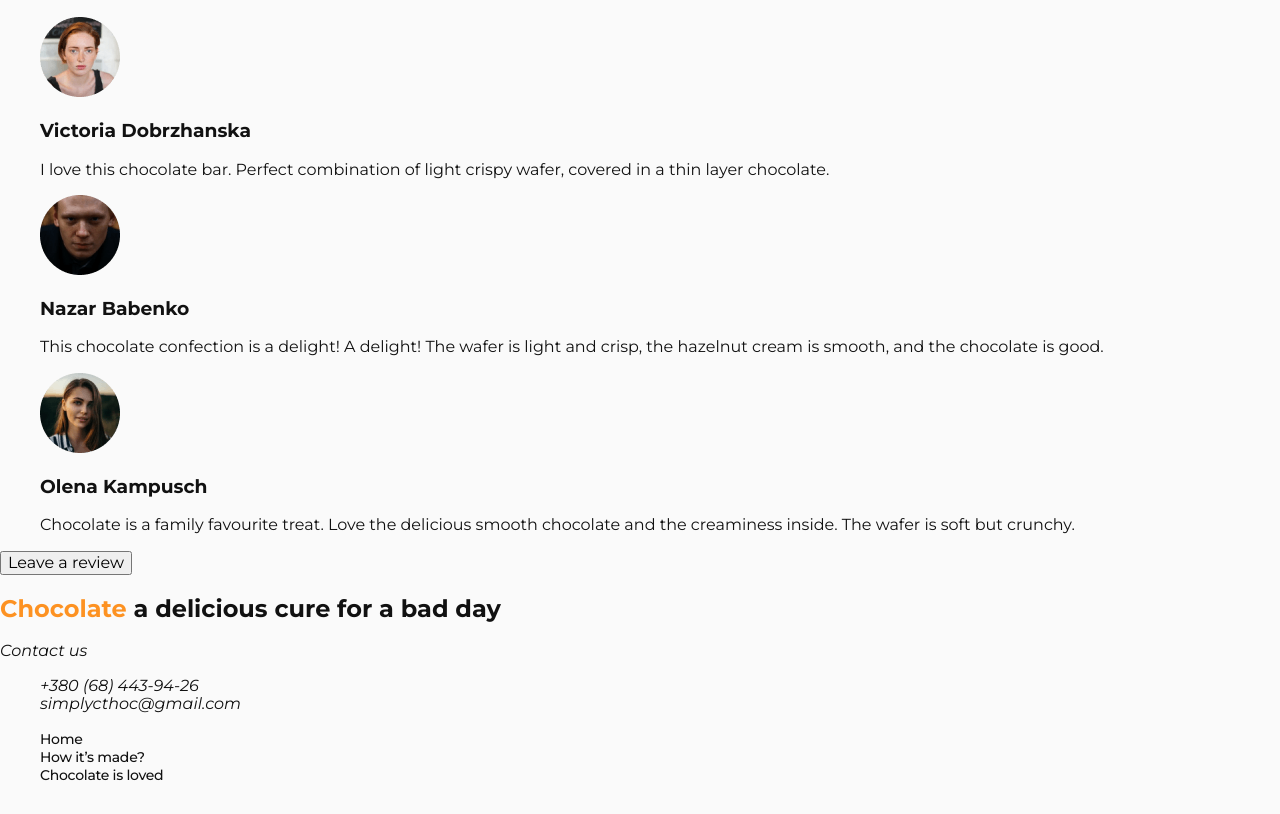
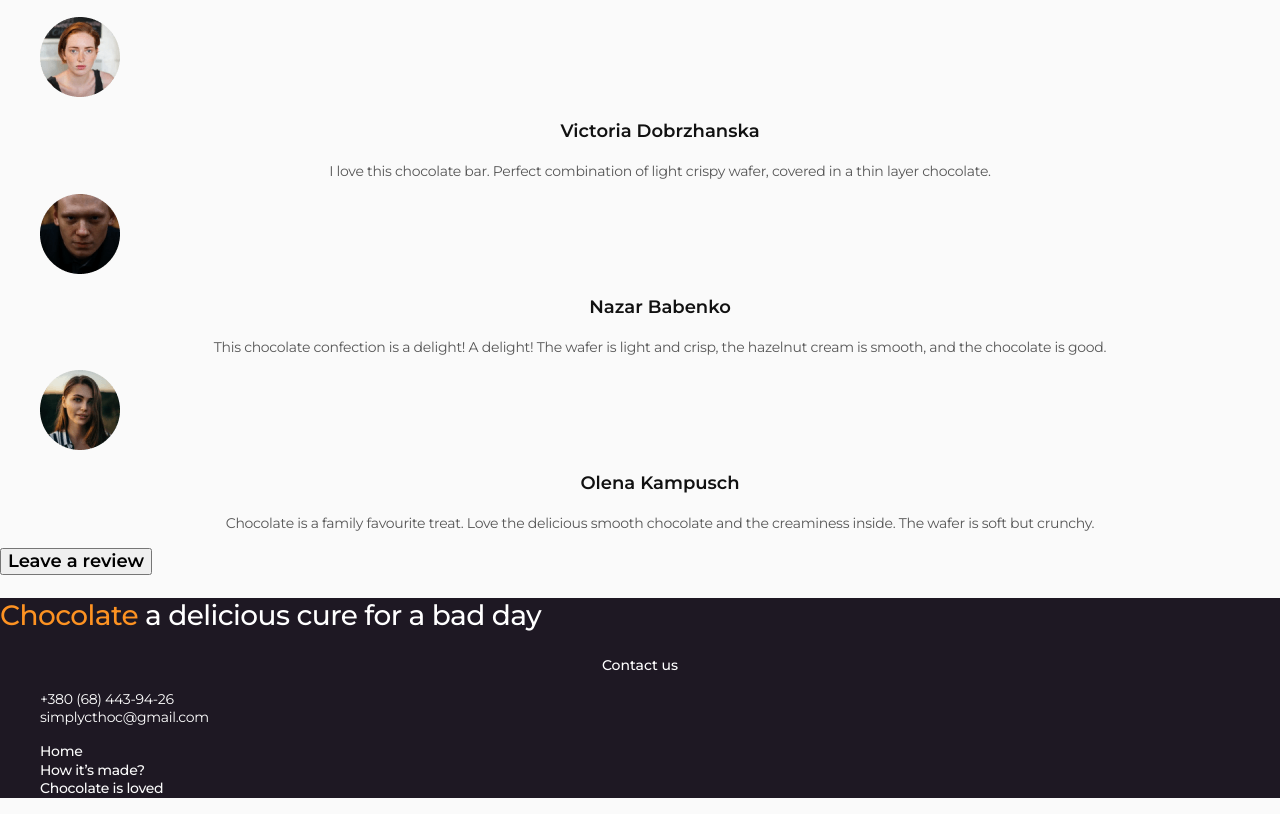
Before and after one commit to SkliarovskaAnastasiia/my-first-project, a plain HTML site: page index.html in a window 1280 px wide. Shown: the part 1546-2360 px from the top of the page. Drawn offline with nearby package versions, Linux system fonts and the light colour scheme.

Commit message:
add changes in css file

```diff
--- a/css/styles.css
+++ b/css/styles.css
@@ -26,7 +26,7 @@ body {
   letter-spacing: -0.03em;
   text-transform: uppercase;
   text-align: center;
-  color: #111;
+  color: #111111;
 }
 
 .accent-color {
@@ -60,7 +60,6 @@ body {
 /* ============= /Header Styles =============*/
 
 /* ============= Hero Styles =============*/
-
 .hero-section {
   background: #1e1823;
 }
@@ -160,3 +159,73 @@ body {
   letter-spacing: -0.02em;
 }
 /* ============= /How-Made Styles =============*/
+
+/* ============= Reviews Styles =============*/
+.reviews-list-title {
+  font-weight: 600;
+  font-size: 18px;
+  line-height: 1.33;
+  text-align: center;
+}
+
+.reviews-list-text {
+  font-size: 14px;
+  line-height: 1.29;
+  letter-spacing: -0.02em;
+  text-align: center;
+  color: rgba(17, 17, 17, 0.7);
+}
+
+.reviews-button {
+  font-weight: 600;
+  font-size: 18px;
+}
+
+.reviews-button:hover,
+.reviews-button:focus {
+  background: #fd9222;
+  color: #ffffff;
+}
+/* ============= /Reviews Styles =============*/
+
+/* ============= Footer Styles =============*/
+.page-footer {
+  background: #1e1823;
+}
+.page-footer-title {
+  font-weight: 500;
+  font-size: 28px;
+  line-height: 1.21429;
+  letter-spacing: -0.02em;
+  color: #ffffff;
+}
+
+.contacts {
+  font-style: normal;
+}
+
+.contacts-text {
+  font-weight: 500;
+  font-size: 14px;
+  line-height: 1.29;
+  text-align: center;
+  color: #ffffff;
+}
+
+.contacts-list-link {
+  font-size: 14px;
+  line-height: 1.29;
+  letter-spacing: -0.02em;
+  text-align: center;
+  color: #ffffff;
+}
+
+.contacts-list-link:hover,
+.contacts-list-link:focus {
+  color: #fd9222;
+}
+
+.footer-nav-link {
+  color: #fafafa;
+}
+/* ============= /Footer Styles =============*/
--- a/index.html
+++ b/index.html
@@ -220,6 +220,7 @@
         <button class="reviews-button" type="button">Leave a review</button>
       </section>
     </main>
+    <!-- Page Footer -->
     <footer class="page-footer">
       <h2 class="page-footer-title">
         <span class="accent-color">Chocolate</span> a delicious cure for a bad
@@ -243,13 +244,17 @@
       <nav class="page-nav">
         <ul class="nav-list">
           <li class="nav-item">
-            <a class="nav-link" href="./index.html">Home</a>
+            <a class="nav-link footer-nav-link" href="./index.html">Home</a>
           </li>
           <li class="nav-item">
-            <a class="nav-link" href="#how-made">How it’s made?</a>
+            <a class="nav-link footer-nav-link" href="#how-made"
+              >How it’s made?</a
+            >
           </li>
           <li class="nav-item">
-            <a class="nav-link" href="#reviews">Chocolate is loved</a>
+            <a class="nav-link footer-nav-link" href="#reviews"
+              >Chocolate is loved</a
+            >
           </li>
         </ul>
       </nav>
```
